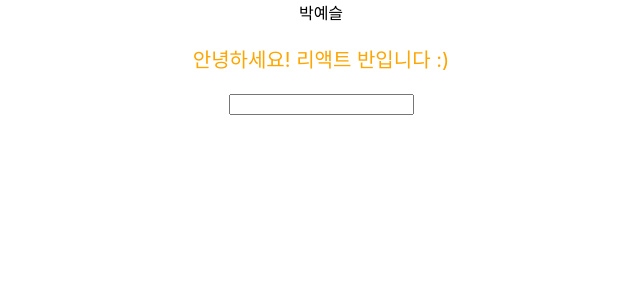
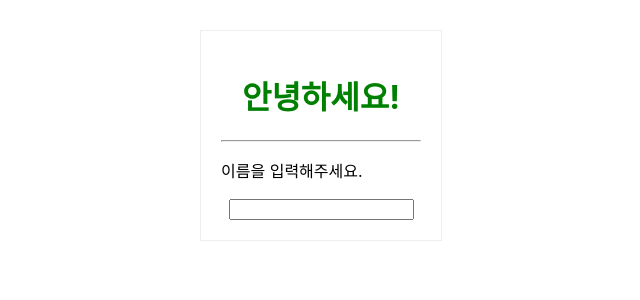
Before and after one commit to parkksss/react_basic, a React (Create React App) app: page / in a window 1280 px wide. Shown: the top 300 px of the page, without its empty margins (319-959 px from the left). Built offline with nearby package versions, Linux system fonts and the light colour scheme.

Commit message:
creat simpe code _week1

```diff
--- a/src/App.js
+++ b/src/App.js
@@ -2,13 +2,21 @@ import logo from './logo.svg';
 import './App.css';
 
 function App() {
-  let name = "박예슬"
+  const styles = {
+    border: '1px solid #eee',
+    padding: '20px',
+    width: '200px',
+    margin: '30px auto'
+  };
 
   return (
     <div className="App">
-      {name}
-      <p style={{color: 'orange', fontSize: '20px'}}>안녕하세요! 리액트 반입니다 :)</p>
-      <input type="text" />
+      <div style={styles}>
+        <h1 style={{color: 'green'}}>안녕하세요!</h1>
+        <hr />
+        <p style={{textAlign: 'left'}}>이름을 입력해주세요.</p>
+        <input type="text" />
+      </div>
     </div>
   );
 }
```
